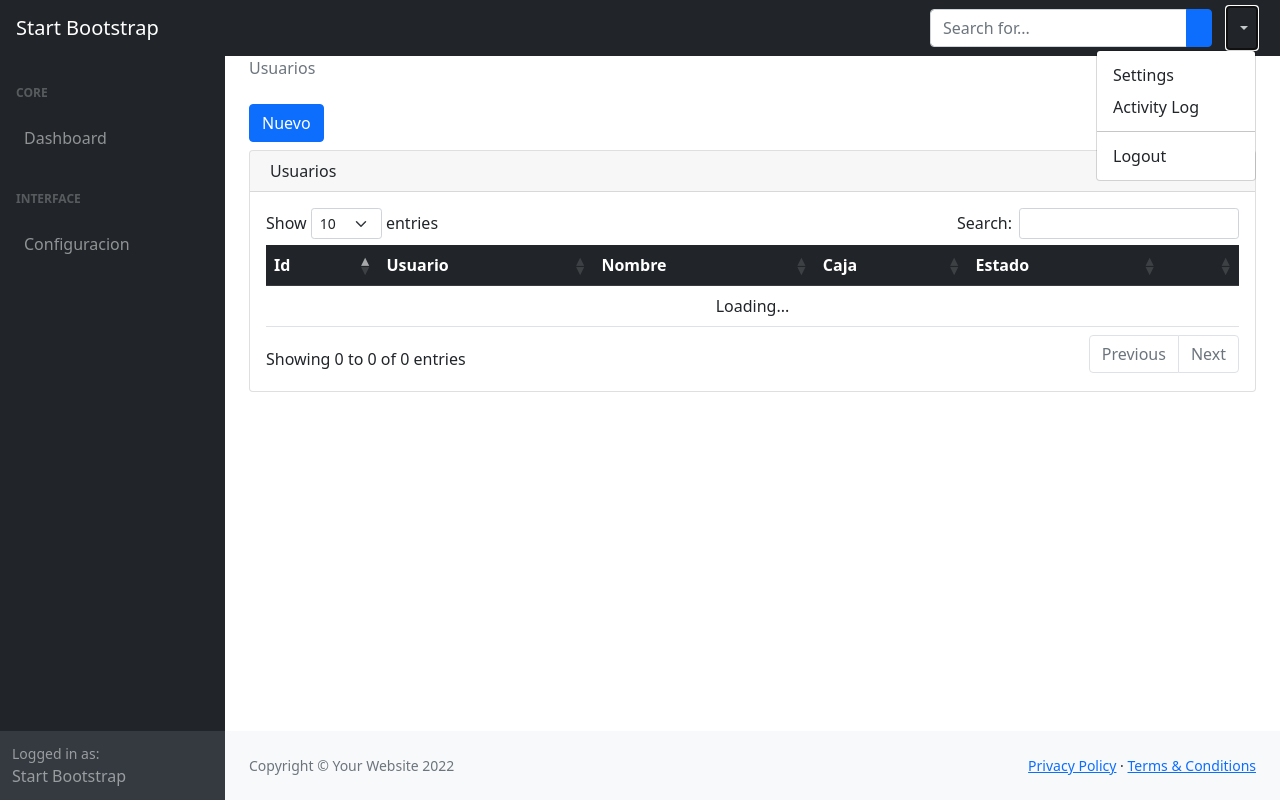
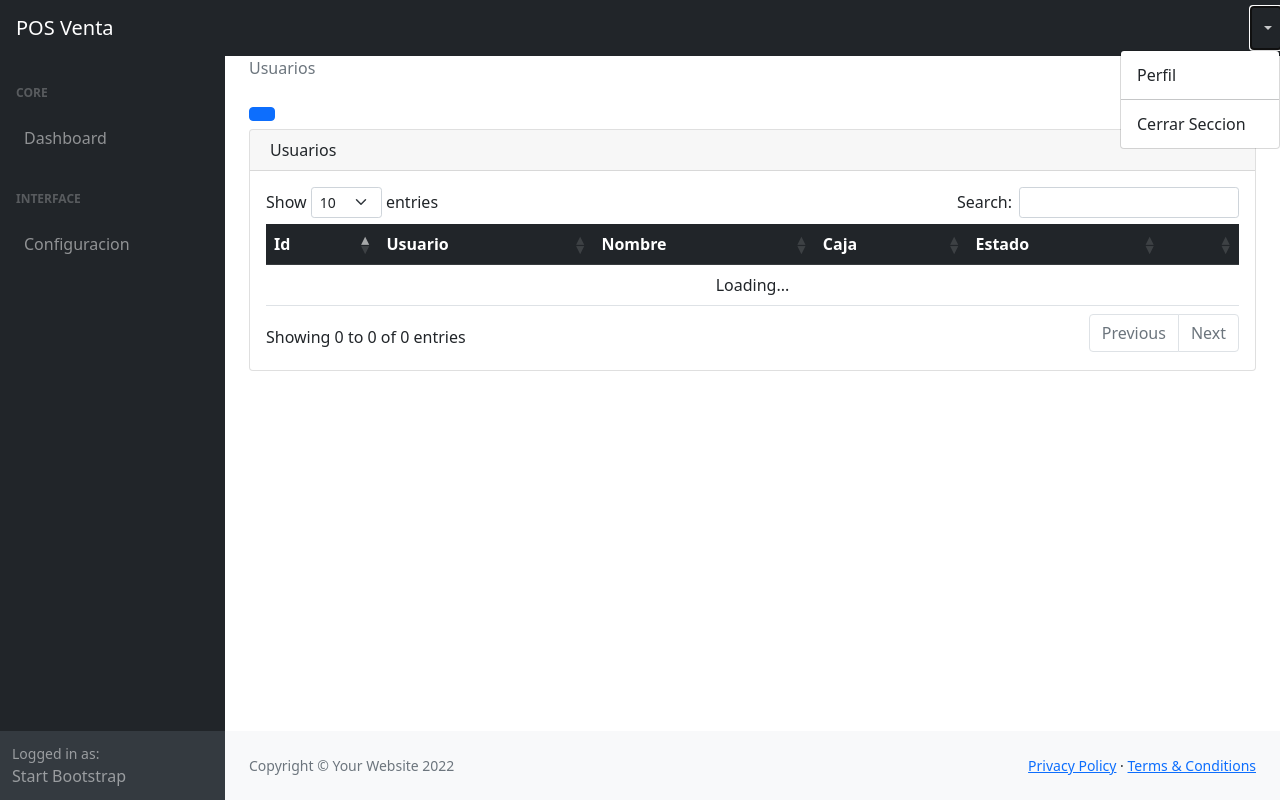
Before and after one commit to monnsmonsh/POS_Venta, a PHP site: page /pos_venta/index.php?url=Usuarios in a window 1280 px wide, after a click that opens the changed part. Run offline with PHP 8.4, Linux system fonts and the light colour scheme; the visitor is signed in with stand-in values (Sample User, id 1); tables that the repository leaves empty or names only in its code hold one stand-in row (values such as "Sample post").

Commit message:
Eliminar y reingresar Usuarios
se gestionaron los modulos de usuarios para entrar y salir de seccion

```diff
--- a/pos_venta/Assets/js/funciones.js
+++ b/pos_venta/Assets/js/funciones.js
@@ -172,9 +172,98 @@
 			//ocultamos los input de las claves
 			document.getElementById("claves").classList.add("d-none");
 			$("#nuevo_usuario").modal("show");
+		}
+	}
+}
+//eliminar usuario
+function btnEliminarUser(id){
+	//alert(id);
+	Swal.fire({
+	  	title: '¿Estas seguro de eliminar?',
+	  	text: "El usuario no se eliminara de forma permanete, solo cambiara el estado a inactivo",
+	  	icon: 'warning',
+	  	showCancelButton: true,
+	  	confirmButtonColor: '#3085d6',
+	  	cancelButtonColor: '#d33',
+	  	confirmButtonText: 'SI',
+	  	cancelButtonText: 'NO'
+	}).then((result) => {
+	  if (result.isConfirmed) {
+	  	//enviamos el id
 
+		//obtenemos los datos para editar
+		const url = base_url + "Usuarios/eliminar/"+id;
+		const http = new XMLHttpRequest();
+		http.open("GET", url, true);
+		http.send();
+		http.onreadystatechange = function(){
+			if (this.readyState == 4 && this.status == 200){
+				//console.log(this.responseText);
+				const res = JSON.parse(this.responseText);
+				if (res == "ok") {
+					Swal.fire(
+				      'Mensaje!',
+				      'Usuario eliminado con exito.',
+				      'success'
+				    )
+					tblUsuarios.ajax.reload();
+				}else{
+					Swal.fire(
+				      'Mensaje!',
+				      res,
+				      'error'
+				    )
+				}
 			}
 		}
 
 
 	  }
+	})
+}
+
+//Reingresar usuario
+function btnReingresarUser(id){
+	//alert(id);
+	Swal.fire({
+	  	title: '¿Estas seguro de reingresar?',
+	  	icon: 'warning',
+	  	showCancelButton: true,
+	  	confirmButtonColor: '#3085d6',
+	  	cancelButtonColor: '#d33',
+	  	confirmButtonText: 'SI',
+	  	cancelButtonText: 'NO'
+	}).then((result) => {
+	  if (result.isConfirmed) {
+	  	//enviamos el id
+
+		//obtenemos los datos para editar
+		const url = base_url + "Usuarios/reingresar/"+id;
+		const http = new XMLHttpRequest();
+		http.open("GET", url, true);
+		http.send();
+		http.onreadystatechange = function(){
+			if (this.readyState == 4 && this.status == 200){
+				//console.log(this.responseText);
+				const res = JSON.parse(this.responseText);
+				if (res == "ok") {
+					Swal.fire(
+				      'Mensaje!',
+				      'Usuario reigresado con exito.',
+				      'success'
+				    )
+					tblUsuarios.ajax.reload();
+				}else{
+					Swal.fire(
+				      'Mensaje!',
+				      res,
+				      'error'
+				    )
+				}
+			}
+		}
+
+
+	  }
+	})
+}
--- a/pos_venta/Config/App/Views.php
+++ b/pos_venta/Config/App/Views.php
@@ -1,7 +1,7 @@
 <?php
 //
 class Views{
-	public function getView($controlador, $vista, $data)
+	public function getView($controlador, $vista, $data="")
 	{
 		$controlador = get_class($controlador);
 		//Validamos si el controlador es igual HOME
--- a/pos_venta/Controllers/Usuarios.php
+++ b/pos_venta/Controllers/Usuarios.php
@@ -6,13 +6,16 @@
 	{
 		//iniciamos seccion
         session_start();
-
+		if (empty($_SESSION['activo'])) {
+            header("location: ".base_url);
+        }
         //cargamos el constructor de la instancia
         parent::__construct();
     }
 
 	public function index()
 	{
+
 		//accedemos a la accion getUsuario
 		//print_r($this->model->getUsuario());
 
@@ -38,8 +41,11 @@
 
 
 			$data[$i]['acciones'] = '<div>
-                <button class="btn btn-primary" type="button" onclick="btnEditarUser('.$data[$i]['id'].');"> Editar</button>
-                <button class="btn btn-danger" type="button">Eliminar</button>
+                <button class="btn btn-primary" type="button" onclick="btnEditarUser(' . $data[$i]['id'] . ');"><i class="fas fa-edit"></i></button>
+
+                <button class="btn btn-danger" type="button" onclick="btnEliminarUser(' . $data[$i]['id'] . ');"><i class="fas fa-trash-alt"></i></button>
+
+                <button class="btn btn-success" type="button" onclick="btnReingresarUser('.$data[$i]['id'].');">Reingresar</button>
                 <div/>';
 		}
 		echo json_encode($data,JSON_UNESCAPED_UNICODE);
@@ -55,9 +61,10 @@
         }
         else{
 			//validamos datos
-			$usuario =$_POST['usuario'];
-			$clave =$_POST['clave'];
-			$data = $this->model->getUsuario($usuario, $clave);
+			$usuario = $_POST['usuario'];
+            $clave = $_POST['clave'];
+            $hash = hash("SHA256", $clave);
+            $data = $this->model->getUsuario($usuario, $hash);
 
 			//Si exite algo en var $data inciamos seccion
 			if ($data) {
@@ -65,7 +72,8 @@
                 $_SESSION['id_usuario'] = $data['id'];
                 $_SESSION['usuario'] = $data['usuario'];
                 $_SESSION['nombre'] = $data['nombre'];
-                //$_SESSION['activo'] = true;
+                //para
+                $_SESSION['activo'] = true;
                 //monstramos mensaje de seccion inciada
                 $msg = "ok";
             }
@@ -141,6 +149,39 @@
 		echo json_encode($data, JSON_UNESCAPED_UNICODE);
 		die();
 	}
+	public function eliminar(int $id)
+	{
+		//print_r($id);
+		//llamos al metodo "accionUsuario"
+		$data = $this->model->accionUsuario(0, $id);
+		//validamos
+		if ($data == 1) {
+			$msg = "ok";
+		}else{
+			$msg ="Error al eliminar el Usuario";
+		}
+		echo json_encode($msg, JSON_UNESCAPED_UNICODE);
+		die();
+	}
+	public function reingresar(int $id)
+	{
+		//print_r($id);
+		//llamos al metodo "accionUsuario"
+		$data = $this->model->accionUsuario(1, $id);
+		//validamos
+		if ($data == 1) {
+			$msg = "ok";
+		}else{
+			$msg ="Error al reingresar el Usuario";
+		}
+		echo json_encode($msg, JSON_UNESCAPED_UNICODE);
+		die();
+	}
+
+	public function salir(){
+		session_destroy();
+		header("location: ".base_url);
+	}
 
 
 }
--- a/pos_venta/Models/UsuariosModel.php
+++ b/pos_venta/Models/UsuariosModel.php
@@ -3,7 +3,7 @@
 class UsuariosModel extends Query{
 
 	//las variables de la funcion de registroUsuario la ponemos privado
-	private $usuario, $nombre, $clave, $id_caja;
+	private $usuario, $nombre, $clave, $id_caja, $id, $estado;
 
 	public function __construct()
 	{
@@ -89,6 +89,16 @@
         return $res;
 	}
 
+	//eliminamos usuario y reactivamos (desavilitar)
+	public function accionUsuario(int $estado, int $id)
+	{
+		$this->id = $id;
+		$this->estado = $estado;
+		$sql = "UPDATE usuarios SET estado = ? WHERE id = ?";
+		$datos =array($this->estado, $this->id);
+		$data =$this->save($sql, $datos);
+		return $data;
+	}
 
 	public function getCajas()
 	{
--- a/pos_venta/Views/Templates/header.php
+++ b/pos_venta/Views/Templates/header.php
@@ -25,25 +25,18 @@
     <body class="sb-nav-fixed">
         <nav class="sb-topnav navbar navbar-expand navbar-dark bg-dark">
             <!-- Navbar Brand-->
-            <a class="navbar-brand ps-3" href="index.html">Start Bootstrap</a>
+            <a class="navbar-brand ps-3" href="index.html">POS Venta</a>
             <!-- Sidebar Toggle-->
             <button class="btn btn-link btn-sm order-1 order-lg-0 me-4 me-lg-0" id="sidebarToggle" href="#!"><i class="fas fa-bars"></i></button>
-            <!-- Navbar Search-->
-            <form class="d-none d-md-inline-block form-inline ms-auto me-0 me-md-3 my-2 my-md-0">
-                <div class="input-group">
-                    <input class="form-control" type="text" placeholder="Search for..." aria-label="Search for..." aria-describedby="btnNavbarSearch" />
-                    <button class="btn btn-primary" id="btnNavbarSearch" type="button"><i class="fas fa-search"></i></button>
-                </div>
-            </form>
-            <!-- Navbar-->
-            <ul class="navbar-nav ms-auto ms-md-0 me-3 me-lg-4">
+
+            <ul class="navbar-nav ms-auto ">
                 <li class="nav-item dropdown">
                     <a class="nav-link dropdown-toggle" id="navbarDropdown" href="#" role="button" data-bs-toggle="dropdown" aria-expanded="false"><i class="fas fa-user fa-fw"></i></a>
                     <ul class="dropdown-menu dropdown-menu-end" aria-labelledby="navbarDropdown">
-                        <li><a class="dropdown-item" href="#!">Settings</a></li>
-                        <li><a class="dropdown-item" href="#!">Activity Log</a></li>
+                        <li><a class="dropdown-item" href="#!">Perfil</a></li>
+
                         <li><hr class="dropdown-divider" /></li>
-                        <li><a class="dropdown-item" href="#!">Logout</a></li>
+                        <li><a class="dropdown-item" href="<?php echo base_url;?>Usuarios/salir">Cerrar Seccion</a></li>
                     </ul>
                 </li>
             </ul>
@@ -62,14 +55,15 @@
 
                             <!-- -->
                             <a class="nav-link collapsed" href="#" data-bs-toggle="collapse" data-bs-target="#collapseLayouts" aria-expanded="false" aria-controls="collapseLayouts">
-                                <div class="sb-nav-link-icon"><i class="fas fa-columns"></i></div>
+                                <div class="sb-nav-link-icon"><i class="fas fa-tools"></i></div>
                                 Configuracion
                                 <div class="sb-sidenav-collapse-arrow"><i class="fas fa-angle-down"></i></div>
                             </a>
                             <div class="collapse" id="collapseLayouts" aria-labelledby="headingOne" data-bs-parent="#sidenavAccordion">
                                 <nav class="sb-sidenav-menu-nested nav">
-                                    <a class="nav-link" href="<?php echo base_url ?>Usuarios">Usuarios</a>
-                                    <a class="nav-link" href="layout-sidenav-light.html">Cajas</a>
+                                    <a class="nav-link" href="<?php echo base_url ?>Usuarios"><i class="fas fa-user me-2"></i> Usuarios</a>
+                                    <a class="nav-link" href="layout-sidenav-light.html"><i class="fa-solid fa-cash-register me-2"></i> Cajas</a>
+
                                 </nav>
                             </div>
                             <!-- -->
--- a/pos_venta/Views/Usuarios/index.php
+++ b/pos_venta/Views/Usuarios/index.php
@@ -4,7 +4,7 @@
         <li class="breadcrumb-item active">Usuarios</li>
     </ol>
 
-    <button class="btn btn-primary mb-2" type="submit" onclick="frmUsuario();">Nuevo</button>
+    <button class="btn btn-primary mb-2" type="submit" onclick="frmUsuario();"><i class="fas fa-plus"></i></button>
 
 
 
@@ -35,8 +35,8 @@
 		<div class="modal-dialog">
 		    <div class="modal-content">
 		    	<form method="post" id="frmUsuario">
-				    <div class="modal-header">
-				        <h5 class="modal-title" id="title">Nuevo Usuario</h5>
+				    <div class="modal-header bg-primary">
+				        <h5 class="modal-title text-white" id="title">Nuevo Usuario</h5>
 				        <button type="button" class="btn-close" data-bs-dismiss="modal" aria-label="Close"></button>
 				    </div>
 				    <div class="modal-body">
@@ -82,7 +82,7 @@
 
 				    </div>
 				    <div class="modal-footer">
-				        <button type="button" class="btn btn-secondary" data-bs-dismiss="modal">Close</button>
+				        <button type="button" class="btn btn-danger" data-bs-dismiss="modal">Cancelar</button>
 				        <button type="button" class="btn btn-primary" onclick="registarUser(event);" id="btnAccion">Registrar</button>
 				    </div>
 				</form>
```
Also changed, not shown: pos_venta/Controllers/Home.php (+12 -0 lines). Lines whose indentation alone changed are shown as unchanged.
